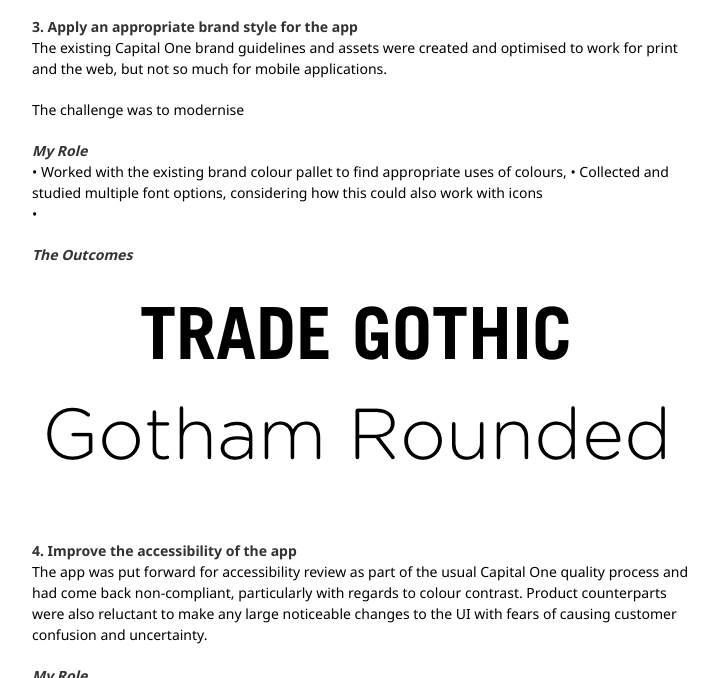
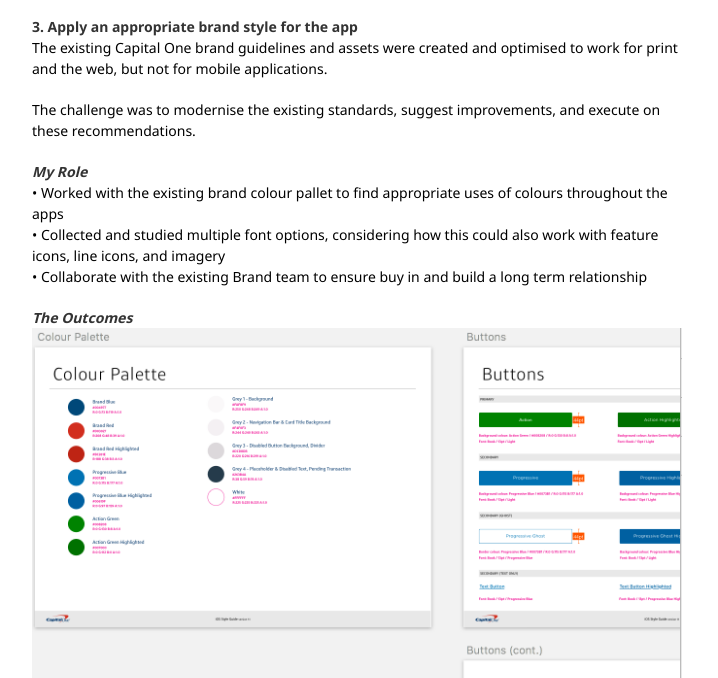
Before and after one commit to syeef/syeefkarim-2016-v0, a Jekyll site: the page built from portfolio/capitalone.md, in a window 1280 px wide and 900 px high, scrolled down 5590 px, cut to the strip 222-900 px from the top of the window. Shown: the whole strip, without its empty margins (279-997 px from the left). Built offline with Jekyll 4.4.1, drawn with Linux system fonts in a browser that asks for light colours; some of the changed text lies outside the part shown.

Commit message:
update capital one page

```diff
--- a/portfolio/capitalone.md
+++ b/portfolio/capitalone.md
@@ -87,16 +87,18 @@ Essentially, Product was happy to progress with a subpar solution for Android, h
 <script async class="speakerdeck-embed" data-id="50164c6e49d6446d8ea31bff6ec961d1" data-ratio="1.77777777777778" src="//speakerdeck.com/assets/embed.js"></script>
 
 **3. Apply an appropriate brand style for the app**
-The existing Capital One brand guidelines and assets were created and optimised to work for print and the web, but not so much for mobile applications.
+The existing Capital One brand guidelines and assets were created and optimised to work for print and the web, but not for mobile applications.
 
-The challenge was to modernise
+The challenge was to modernise the existing standards, suggest improvements, and execute on these recommendations.
 
 ***My Role***
-• Worked with the existing brand colour pallet to find appropriate uses of colours,
-• Collected and studied multiple font options, considering how this could also work with icons
-•
+• Worked with the existing brand colour pallet to find appropriate uses of colours throughout the apps
+• Collected and studied multiple font options, considering how this could also work with feature icons, line icons, and imagery
+• Collaborate with the existing Brand team to ensure buy in and build a long term relationship
 
 ***The Outcomes***
+<img src="/images/posts/capitalone/stylesheet.png" width="650px">
+<br>
 <img src="/images/posts/capitalone/FontWar.png" width="650px">
 
 **4. Improve the accessibility of the app**
@@ -123,9 +125,9 @@ Capital One was relatively an unknown, particularly amongst the technology secto
 • Influenced key stakeholders in Engineering to use a protion of their budget to sponsor and attend student hackathons, suggesting this would help grow the graduate pipeline years down the line (_I was right._)
 
 ***The Outcomes***
-• This is a presentation I was invited to share at <a id="links" href='https://twitter.com/tfogo' target="_blank">Anrdoid Summit</a> in McLean, VA, USA discussing the journey we took to help raise Android as a first class citizen within Capital One.
-<script async class="speakerdeck-embed" data-id="bf378b409cad424494ef5a75d7fbaf72" data-ratio="1.77777777777778" src="//speakerdeck.com/assets/embed.js"></script>
 • Attended multiple student hackathons, part of the Major League Hacking circuit representing Capital One
 • Influenced the strategy Capital One took with reguards to attending events.
+• This was presentation I was invited to share at <a id="links" href='https://twitter.com/tfogo' target="_blank">Anrdoid Summit</a> in McLean, VA, USA discussing the journey we took to help raise Android as a first class citizen within Capital One.
+<script async class="speakerdeck-embed" data-id="bf378b409cad424494ef5a75d7fbaf72" data-ratio="1.77777777777778" src="//speakerdeck.com/assets/embed.js"></script>
 
 >‘Ridiculously connected’ is a phrase that comes to mind when I think about Syeef. He has expertly consulted on event marketing and developer relations for the past year. Side of desk, he passionately led and established Capital One as a leader amongst the UK hackathon circuit, creating slick talk and demo slides, staffing, and bolstering our Brand by advising on our the holistic presence at said events. I was particularly impressed with Syeef’s ability to help speakers communicate complex ideas with very simple and lovable designs. I am proud to have him on my team and as a representative of our Brand. I hope to work with Sy for years to come! <cite>Amanda Aschenbrenner - Talent Brand Marketing, Capital One</cite>
```
